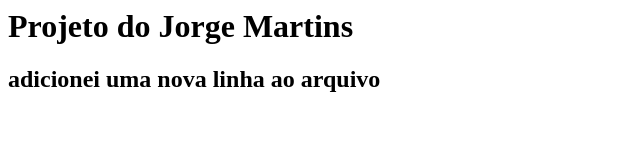
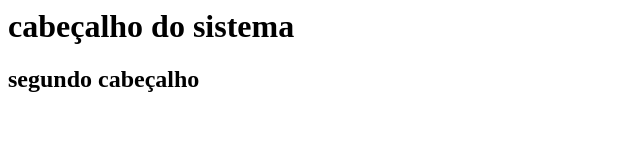
Before and after one commit to jorgegilberto/curso-git, a plain HTML site: page index.html in a window 1280 px wide. Shown: the whole page, without its empty margins (0-640 px from the left). Drawn offline with Linux system fonts and the light colour scheme.

Commit message:
Alterando TAG do index.html

```diff
--- a/index.html
+++ b/index.html
@@ -1,11 +1,15 @@
 <html>
-
 	<head>
+		<title> Proposta I para o Site da Empresa </title>
 	</head>
 
 	<body>
-		<h1> Projeto do Jorge Martins </h1>
-		<h2> adicionei uma nova linha ao arquivo </h2>
+		<h1> cabeçalho do sistema </h1>
+		<h2> segundo cabeçalho </h2>
+
+	<main>
+
+	</main>
 
 	</body>
 
```
